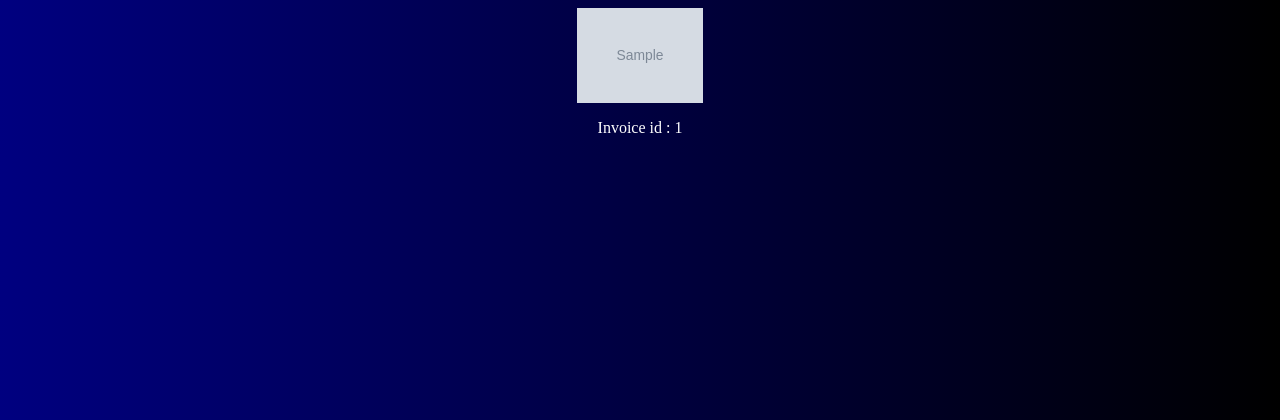
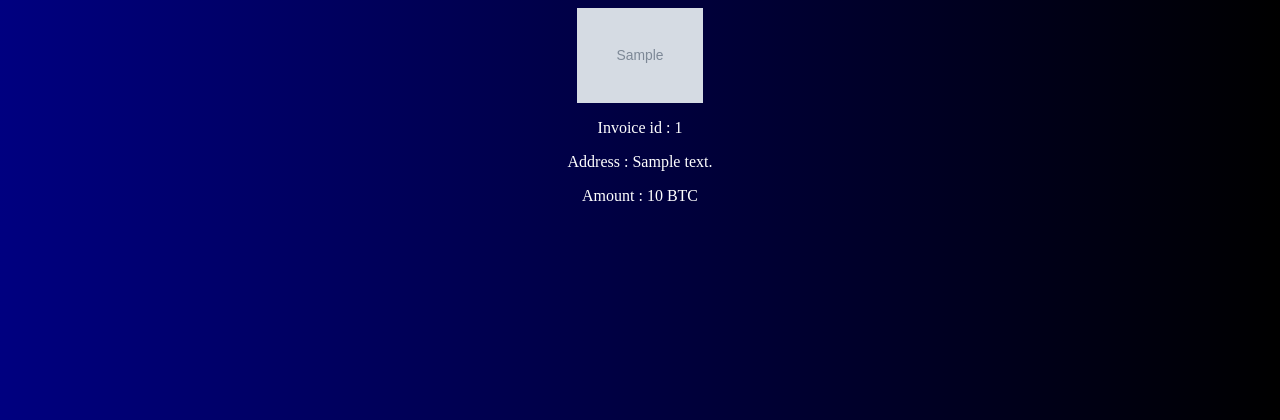
Before and after one commit to peefpee/pfp-pay, a Flask app: template templates/payment.html in a window 1280 px wide. Shown: the top 420 px of the page. Run offline with Flask 3, Linux system fonts and the light colour scheme; the template is opened without the code that fills it: most values are stand-ins (such as "Sample title", 1, 10 or a date in 2020); grey boxes marked "Sample" are stand-in pictures; parts of the project's set-up code (start-up, migrations or seed data) failed here and were passed over.

Commit message:
adding more info gonna add copy address and amount soon

```diff
--- a/app.py
+++ b/app.py
@@ -17,9 +17,12 @@ def index():
 
 @app.route('/pay')
 def custompay():
-    addy,id = app.func.create_invoice(request.args.get('amount', default=1, type=float),
-                                   request.args.get('address', default=" ", type=str))
-    return render_template("payment.html", image_url=addy,invoiceid=id)
+    addy, id = app.func.create_invoice(request.args.get('amount', default=1, type=float),
+                                       request.args.get('address', default=" ", type=str))
+
+    return render_template("payment.html", image_url=addy, invoiceid=id,
+                           address=request.args.get('address', default=" ", type=str),
+                           amount=request.args.get('amount', default=1, type=float))
 
 
 @app.route('/payinvoice')
@@ -27,7 +30,8 @@ def payinvoice():
     data = json.loads(
         dumps(list(app.func.find_mongo({"invoice_id": request.args.get('id', default="0", type=int)})), indent=2))[0]
     return render_template("payment.html", image_url=app.func.create_qrcode(data["amount"], data["address"]),
-                           invoiceid=request.args.get('id', default="0", type=int))
+                           invoiceid=request.args.get('id', default="0", type=int), amount=data["amount"],
+                           address=data["address"])
 
 
 if __name__ == '__main__':
--- a/static/css/main.css
+++ b/static/css/main.css
@@ -14,5 +14,7 @@ body {
     color : white;
     text-align: center;
   }
-
+  & input {
+    background-color:: blue;
+  }
 }
--- a/templates/payment.html
+++ b/templates/payment.html
@@ -9,7 +9,11 @@
 <div>
     <img src="{{image_url}}" alt="qrcode" class="qrcodecenter"/>
 </div>
-<div class = "infotext"><p>Invoice id : {{invoiceid}}</p></div>
+<div class = "infotext">
+    <p>Invoice id : {{invoiceid}}</p>
+    <p>Address : {{address}}</p>
+    <p>Amount : {{amount}} BTC</p>
+</div>
 
 
 </body>
```
